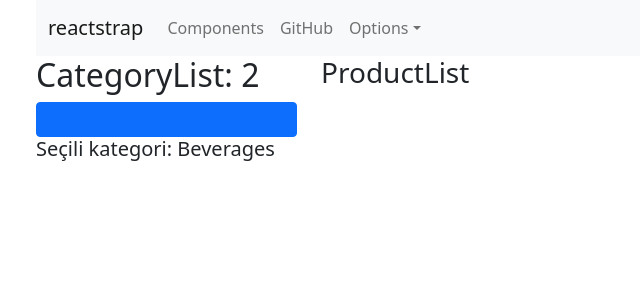
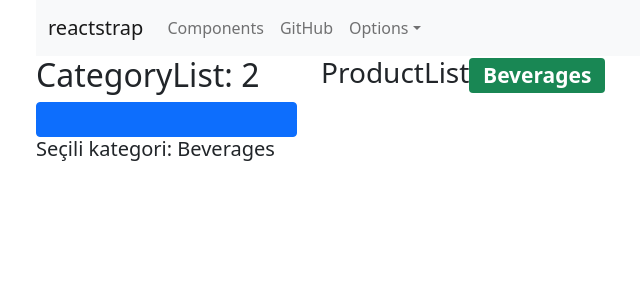
Before and after one commit to EsraKantarci/ReduxTraining, a React (Create React App) app: page / in a window 1280 px wide. Shown: the top 300 px of the page, without its empty margins (46-686 px from the left). Built offline with nearby package versions, Linux system fonts and the light colour scheme; no server answers.

Commit message:
product list badge

```diff
--- a/src/components/products/ProductList.js
+++ b/src/components/products/ProductList.js
@@ -1,9 +1,27 @@
-import React, { Component } from 'react'
+import React, { Component } from "react";
+import { connect } from "react-redux";
+import { Badge } from "reactstrap";
 
-export default class ProductList extends Component {
+class ProductList extends Component {
   render() {
     return (
-      <div><h3>ProductList</h3></div>
-    )
+      <div>
+        <h3>
+          ProductList
+          <Badge color="success">
+            {this.props.currentCategory.categoryName}
+          </Badge>
+        </h3>
+      </div>
+    );
   }
 }
+
+function mapStateToProps(state) {
+  return {
+    currentCategory: state.changeCategoryReducer,
+    categories: state.categoryListReducer, //proplara bağla
+  };
+}
+
+export default connect(mapStateToProps)(ProductList);
```
